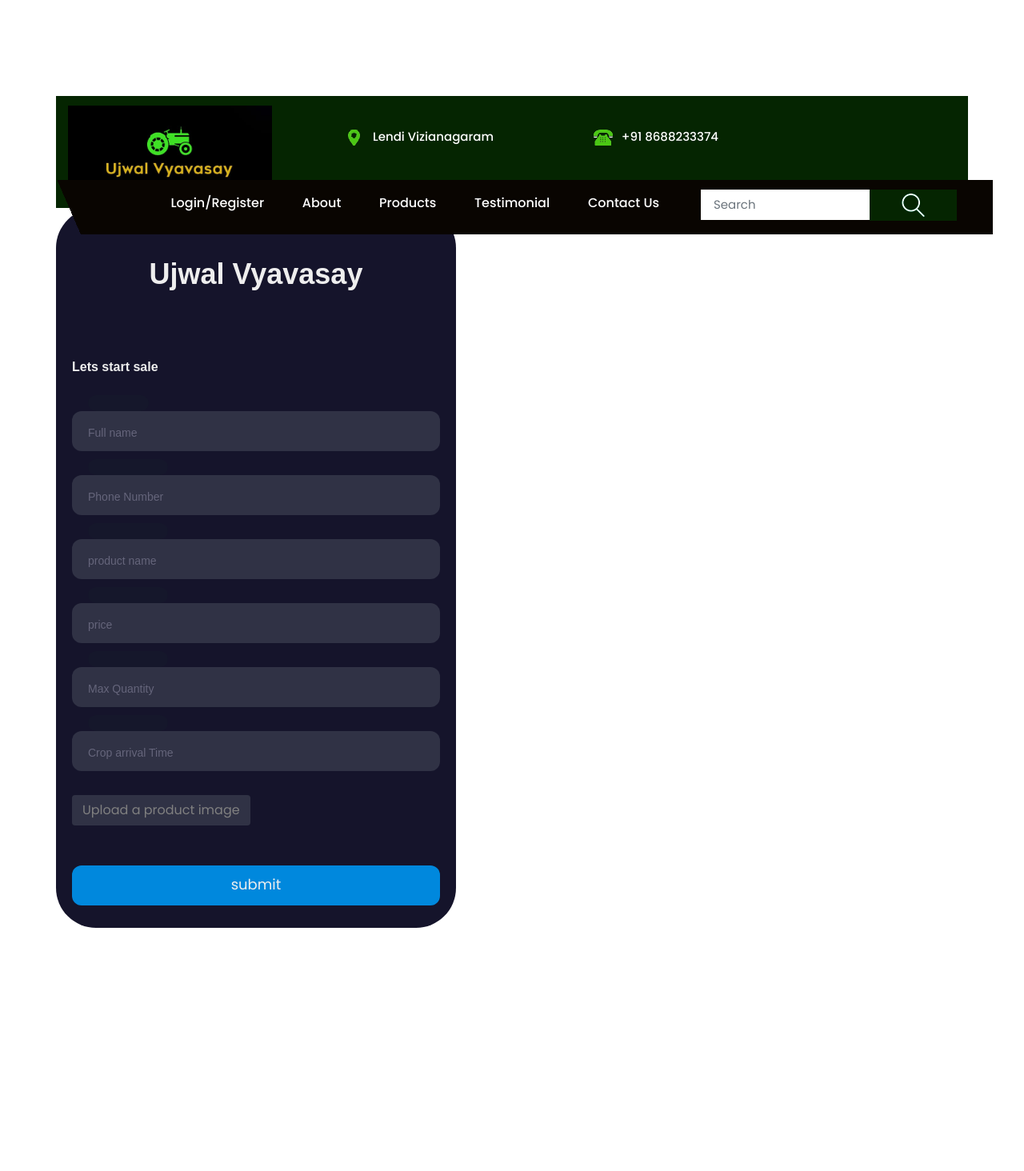
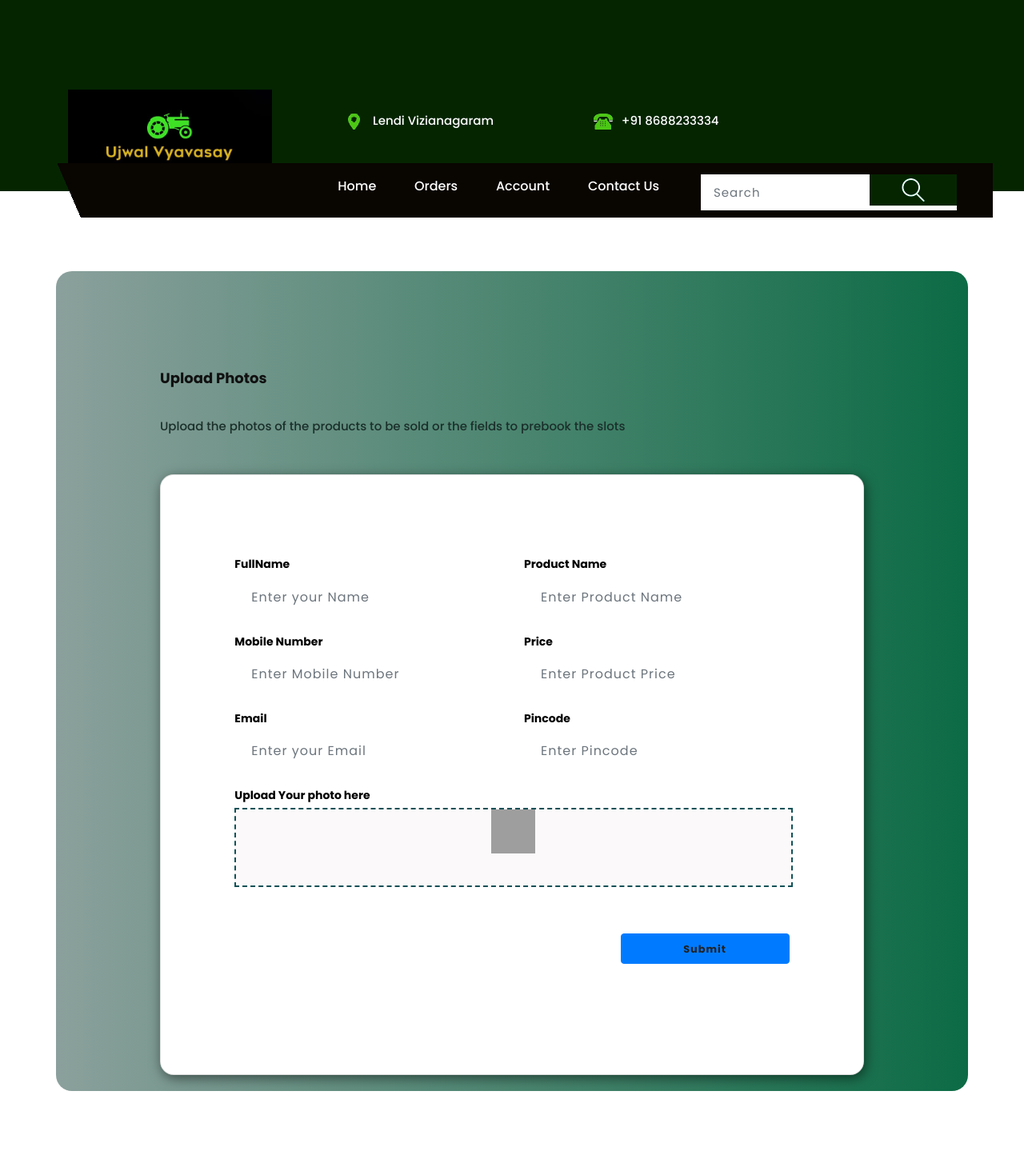
Before and after one commit to ganeshdarapureddi/UjwalVyavasaii, a Django app: page /f_upload/ in a window 1280 px wide. Shown: the whole page at 80% size. Before the commit the page ends 1160 px from the top, so only its background shows below. Run offline with Django 4.2, Linux system fonts and the light colour scheme; parts of the project's set-up code (start-up, migrations or seed data) failed here and were passed over; some libraries are stand-ins or nearby versions; grey boxes are pictures that could not be loaded.

Commit message:
f_upload

```diff
--- a/Farmers/f_upload/templates/f_upload/upload.html
+++ b/Farmers/f_upload/templates/f_upload/upload.html
@@ -1,40 +1,12 @@
 <!DOCTYPE html>
-{% load static %}
-<html>
+<html lang="en">
+  {%load static%}
 <head>
-    <meta charset="utf-8">
-    <meta name="viewport" content="width=device-width, initial-scale=1, shrink-to-fit=no">
-    <meta name="description" content="">
-    <meta name="author" content="">
-    <link rel="stylesheet" href="{% static 'css/animate.min.css' %}">
-    <link rel="stylesheet" href="{% static 'css/bootstrap.min.css' %}">
-    <link rel="stylesheet" href="{% static 'css/jquery-ui.css' %}">
-    <link rel="stylesheet" href="{% static 'css/jquery.mCustomScrollbar.min.css' %}">
-    <link rel="stylesheet" href="{% static 'css/meanmenu.css' %}">
-    <link rel="stylesheet" href="{% static 'css/nice-select.css' %}">
-    <link rel="stylesheet" href="{% static 'css/normalize.css' %}">
-    <link rel="stylesheet" href="{% static 'css/owl.carousel.min.css' %}">
-    <link rel="stylesheet" href="{% static 'css/responsive.css' %}">
-    <link rel="stylesheet" href="{% static 'css/slick.css' %}">
-    <link rel="stylesheet" href="{% static 'css/style.css' %}">
-    <title>product uploading</title>
-    <link rel="stylesheet" href="{% static 'css/bootstrap.min.css' %}">
-    <!-- style css -->
-    <link rel="stylesheet" href="{% static 'css/style.css' %}">
-    <!-- Responsive-->
-    <link rel="stylesheet" href="{% static 'css/responsive.css' %}">
-    <!-- fevicon -->
-    <link rel="icon" href="{% static "images/fevicon.png" %}" type="image/gif" />
-    <!-- Scrollbar Custom CSS -->
-    <link rel="stylesheet" href="{% static 'css/jquery.mCustomScrollbar.min.css' %}">
-    <!-- Tweaks for older IEs-->
-    <link rel="stylesheet" href="https://cdnjs.cloudflare.com/ajax/libs/font-awesome/4.7.0/css/font-awesome.min.css">
-    <link rel="stylesheet" href="https://cdnjs.cloudflare.com/ajax/libs/fancybox/2.1.5/jquery.fancybox.min.css" media="screen">
-    <link rel="stylesheet" href="{% static 'css/f_upload.css' %}">
-    <link rel="stylesheet" href="https://cdn.jsdelivr.net/npm/bootstrap@4.0.0/dist/css/bootstrap.min.css" integrity="sha384-Gn5384xqQ1aoWXA+058RXPxPg6fy4IWvTNh0E263XmFcJlSAwiGgFAW/dAiS6JXm" crossorigin="anonymous">
-    <script src="https://cdn.jsdelivr.net/npm/bootstrap@4.0.0/dist/js/bootstrap.min.js" integrity="sha384-JZR6Spejh4U02d8jOt6vLEHfe/JQGiRRSQQxSfFWpi1MquVdAyjUar5+76PVCmYl" crossorigin="anonymous"></script>
-    <link href="https://fonts.googleapis.com/css?family=Roboto:300,400,500,700" rel="stylesheet">
-    <link rel="stylesheet" href="https://use.fontawesome.com/releases/v5.4.1/css/all.css" integrity="sha384-5sAR7xN1Nv6T6+dT2mhtzEpVJvfS3NScPQTrOxhwjIuvcA67KV2R5Jz6kr4abQsz" crossorigin="anonymous">
+  <meta charset="UTF-8">
+  <meta http-equiv="X-UA-Compatible" content="IE=edge">
+  <meta name="viewport" content="width=device-width, initial-scale=1.0">
+  <title>farmer upload</title>
+  <link rel="stylesheet" href="https://stackpath.bootstrapcdn.com/bootstrap/4.3.1/css/bootstrap.min.css">
   <link rel="stylesheet" href="{% static 'css/animate.min.css' %}">
     <link rel="stylesheet" href="{% static 'css/bootstrap.min.css' %}">
     <link rel="stylesheet" href="{% static 'css/jquery-ui.css' %}">
@@ -64,8 +36,141 @@
     <!-- Tweaks for older IEs-->
     <link rel="stylesheet" href="https://cdnjs.cloudflare.com/ajax/libs/font-awesome/4.7.0/css/font-awesome.min.css">
     <link rel="stylesheet" href="https://cdnjs.cloudflare.com/ajax/libs/fancybox/2.1.5/jquery.fancybox.min.css" media="screen">
+  <style>
+    .card-0 {
+    min-height: 110vh;
+    background: linear-gradient(to right, #8ba09c, #0c6b45);
+    color: rgb(27, 47, 42);
+    border: 0px;
+}
+
+p {
+    font-size: 15px;
+    line-height: 25px !important;
+    font-weight: 500;
+
+
+}
+
+.container {
+    padding-top: 100px !important;
+    border-radius: 20px;
+}
+
+
+
+.btn {
+    letter-spacing: 1px;
+}
+
+select:active{
+    box-shadow: none !important;
+    outline-width: 0 !important;
+
+}
+select:after{
+    box-shadow: none !important;
+    outline-width: 0 !important;
+
+}
+input,
+textarea {
+    padding: 10px 12px 10px 12px;
+    border: 1px solid rgb(59, 50, 50);
+    border-radius: 0px !important;
+    margin-bottom: 5px;
+    margin-top: 2px;
+    width: 100%;
+    box-sizing: border-box;
+    color: #1d252d;
+    font-size: 14px;
+    letter-spacing: 1px;
+    resize: none;
+
+}
+
+select:focus,
+input:focus {
+    box-shadow: none !important;
+    border: 1px solid #15624e !important;
+    outline-width: 0 !important;
+    font-weight: 400
+}
+
+label {
+    margin-bottom: 2px;
+    font-weight: bolder;
+    font-size: 14px;
+}
+
+input:focus,
+textarea:focus {
+    -moz-box-shadow: none !important;
+    -webkit-box-shadow: none !important;
+    box-shadow: none !important;
+    border: 1px solid #132b1c;
+    outline-width: 0
+}
+
+button:focus {
+    -moz-box-shadow: none !important;
+    -webkit-box-shadow: none !important;
+    box-shadow: none !important;
+    outline-width: 0
+}
+
+.form-control {
+    height: calc(2em + .75rem + 3px);
+}
+
+.inner-card {
+    margin: 79px 0px 70px 0px;
+}
+
+.card-0 {
+    margin-top: 100px;
+    margin-bottom: 100px;
+}
+
+.card-1 {
+    border-radius: 17px;
+    color: black;
+    box-shadow: 2px 4px 15px 0px rgb(0, 0, 0 , 0.5) !important;
+}
+
+#file {
+    border: 2px dashed #125157 !important;
+
+}
+
+.color input {
+    background-color: #242c27;
+}
+
+.files:before {
+    position: absolute;
+    bottom: 60px;
+    left: 0;
+    width: 100%;
+    content: attr(data-before);
+    color: #000;
+    font-size: 12px;
+    font-weight: 600;
+    text-align: center;
+}
+
+
+#file {
+    display: inline-block;
+    width: 100%;
+    padding: 95px 0 0 100%;
+    background: url('https://i.imgur.com/VXWKoBD.png') top center no-repeat #fbf9f9;
+    background-size: 55px 55px;
+}
+
+  </style>
 </head>
-  <body class="main-layout ">
+<body>
   <header>
     <!-- header inner -->
     <div class="header">
@@ -86,7 +191,7 @@
                         <ul>
                             <li><img src="{%static  'icon/loc1.png' %} " />Lendi Vizianagaram</li>
 
-                              <li><img src="{% static 'icon/call1.png'  %}"/>+91 8688233374</li>
+                            <li><img src="{% static 'icon/call1.png'  %}"/>+91 8688233334</li>
                         </ul>
                     </div>
                 </div>
@@ -99,11 +204,11 @@
                                 <div class="limit-box">
                                     <nav class="main-menu">
                                         <ul class="menu-area-main">
-                                              <li class="active"> <a href="/login">Login/Register</a> </li>
-                                              <li> <a href="#about">About</a> </li>
-                                              <li><a href="#product">Products</a></li>
-                                              <li><a href="#testimonial">Testimonial</a></li>
-                                              <li><a href="#contact">Contact Us</a></li>
+                                            <li class="active"> <a href="/farmerpage/">Home</a> </li>
+                                            <li> <a href="/farmorder/">Orders</a> </li>
+                                            <li><a href="/f_account/">Account</a></li>
+
+                                            <li><a href="/contact/">Contact Us</a></li>
 
                                         </ul>
                                     </nav>
@@ -122,50 +227,61 @@
             </div>
         </div>
     </div>
-      <section>
-      <div class="form" >
-        <div class="title">Ujwal Vyavasay</div>
-        <div class="subtitle">Lets start sale</div>
-        <div class="input-container ic1">
-          <input id="firstname" class="input" type="text" placeholder=" " />
-          <div class="cut"></div>
-          <label for="firstname" class="placeholder">Full name</label>
-        </div>
-        <div class="input-container ic2">
-          <input id="Phone Number" class="input" type="text" placeholder=" " />
-          <div class="cut cut-short"></div>
-          <label for="Phone Number" class="placeholder">Phone Number</>
-        </div>
-        <div class="input-container ic2">
-          <input id="Product name" class="input" type="text" placeholder=" " />
-          <div class="cut cut-short"></div>
-          <label for="product name" class="placeholder">product name</>
-        </div>
-        <div class="input-container ic2">
-          <input id="Price" class="input" type="text" placeholder=" " />
-          <div class="cut cut-short"></div>
-          <label for="Price" class="placeholder">price</label>
-        </div>
-        <div class="input-container ic2">
-          <input id="Quantity" class="input" type="text" placeholder=" " />
-          <div class="cut cut-short"></div>
-          <label for="Quantity" class="placeholder"> Max Quantity</>
-        </div>
-        <div class="input-container ic2">
-          <input id="time" class="input" type="text" placeholder=" " />
-          <div class="cut cut-short"></div>
-          <label for="time" class="placeholder">Crop arrival Time</label>
-        </div>
-        <div class="input-container ic2"> <div class="upload-btn-wrapper">
-          <button class="btn">Upload a product image</button>
-          <input type="file" name="myfile" />
-        </div> </div>
-        <button type="text" class="submit"  value="upload.png" name="submit ">submit</button>
-      </div>
-    </section>
     <!-- end header inner -->
 </header>
+  <div class="container card-0 justify-content-center ">
+    <div class="card-body px-sm-4 px-0">
+        <div class="row justify-content-center mb-5">
+            <div class="col-md-10 col"><h3 class="font-weight-bold ml-md-0 mx-auto text-center text-sm-left">Upload Photos</h3><p class="mt-md-4  ml-md-0 ml-2 text-center text-sm-left"> Upload the photos of the products to be sold or the fields to prebook the slots</p></div>
+        </div>
+        <div class="row justify-content-center round">
+            <div class="col-lg-10 col-md-12 ">
+                <div class="card shadow-lg card-1">
+                    <div class="card-body inner-card">
+                        <div class="row justify-content-center">
+                            <div class="col-lg-5 col-md-6 col-sm-12">
+                                <div class="form-group"><label for="first-name">FullName</label><input type="text" class="form-control" id="first-name" placeholder="Enter your Name"> </div>
+                                <div class="form-group"> <label for="Mobile-Number">Mobile Number</label> <input type="text" class="form-control" id="Mobile-Number" placeholder="Enter Mobile Number"> </div>
 
+                                <div class="form-group"> <label for="time">Email</label> <input type="email" class="form-control" id="time" placeholder="Enter your Email">  </div>
 
+                            </div>
+                            <div class="col-lg-5 col-md-6 col-sm-12">
+
+                                <div class="form-group"> <label for="phone">Product Name</label>  <input type="text" class="form-control" id="email" placeholder="Enter Product Name"> </div>
+                                <div class="form-group"> <label for="Evaluate Budget">Price</label> <input type="text" class="form-control" id="Evaluate Budget" placeholder="Enter Product Price"> </div>
+                                <div class="form-group"> <label for="Company-Name">Pincode</label> <input type="text" class="form-control" id="Company-Name" placeholder="Enter Pincode"> </div>
+
+                            </div>
+                        </div>
+
+                        <div class="row justify-content-center">
+                            <div class="col-md-12 col-lg-10 col-12"> <div class="form-group files"><label class="my-auto">Upload Your photo here </label> <input id="file" type="file" class="form-control" /></div></div>
+                        </div>
+                        <div class="row justify-content-center">
+                            <div class="col-md-12 col-lg-10 col-12"><div class="form-group"> </div>
+                                <div class="row justify-content-end mb-5">
+                                    <div class="col-lg-4 col-auto "><button type="button" class="btn btn-primary btn-block" style="color:#0c6b45"><small class="font-weight-bold"><a href="/farmerpage/">Submit</a></small></button> </div>
+                                </div>
+                            </div>
+                        </div>
+                    </div>
+                </div>
+            </div>
+        </div>
+    </div>
+</div>
+<script>
+$(document).ready(function(){
+  $(".files").attr('data-before',"Drag file here or click the above button");
+  $('input[type="file"]').change(function(e){
+      var fileName = e.target.files[0].name;
+      $(".files").attr('data-before',fileName);
+
+  });
+});
+</script>
+<script src="https://stackpath.bootstrapcdn.com/bootstrap/4.3.1/js/bootstrap.bundle.min.js"></script>
+<script src="https://cdnjs.cloudflare.com/ajax/libs/jquery/3.2.1/jquery.min.js"></script>
 </body>
 </html>
```
Also changed, not shown: Home/templates/Home/index.html (+4 -4 lines), db.sqlite3. Lines whose indentation alone changed are shown as unchanged.
